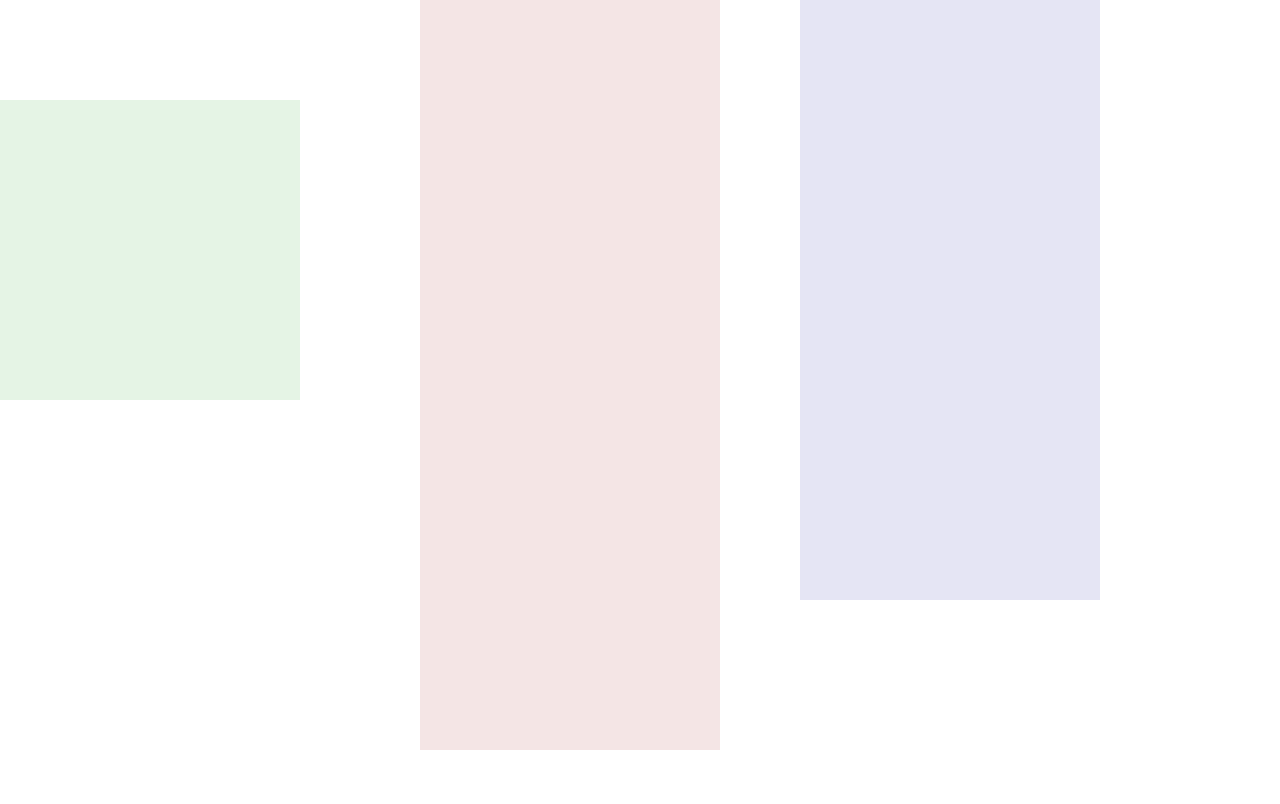
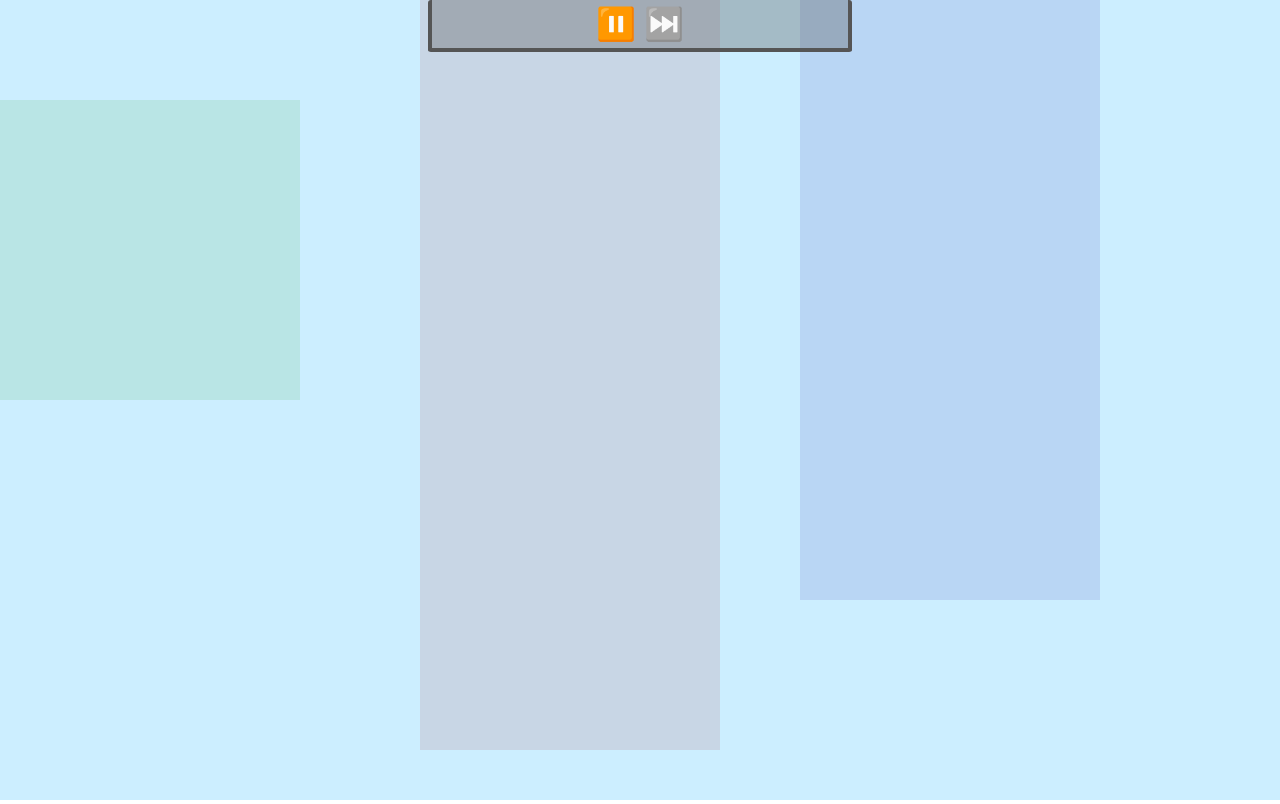
Before and after one commit to BalaM314/physics-ts, a website with bundled scripts: page index.html in a window 1280 px wide. Built offline with nearby package versions, Linux system fonts and the light colour scheme.

Commit message:
barebones ui

```diff
--- a/index.html
+++ b/index.html
@@ -9,13 +9,57 @@
       width: 100vw;
       height: 100vh;
       margin: 0;
+      overflow: hidden;
+    }
+    #toolbar-container {
+      position: absolute;
+      top: 0;
+      width: 100vw;
+      display: flex;
+      justify-content: center;
+    }
+    #toolbar {
+      width: max-content;
+      min-width: 30vw;
+      border: 4px solid #555;
+      border-top: 0;
+      border-radius: 3px;
+      display: flex;
+      justify-content: center;
+      align-items: center;
+      padding: 8px 16px;
+      gap: 8px;
+      background-color: #5555;
+    }
+    #toolbar .button {
+      height: 32px;
+      line-height: 32px;
+      font-size: 32px;
+      cursor: pointer;
+    }
+    #toolbar .button:hover {
+      filter: brightness(1.1);
+    }
+    #toolbar .button:active {
+      filter: brightness(1.2);
+    }
+    #toolbar .button.disabled {
+      cursor: not-allowed;
+      pointer-events: none;
+      filter: grayscale();
     }
   </style>
   <script type="module" defer src="build/ui.js"></script>
 </head>
 <body>
   <div id="root">
-    <canvas id="canvas">
+    <canvas id="canvas"></canvas>
+    <div id="toolbar-container">
+      <div id="toolbar">
+        <span title="Pause" class="button" id="pause">⏸️</span>
+        <span title="Single step" class="button disabled" id="next-frame">⏭️</span>
+      </div>
+    </div>
   </div>
 </body>
 </html>
--- a/src/ui.ts
+++ b/src/ui.ts
@@ -3,6 +3,8 @@ import { crash, getElement } from "./util-funcs.js";
 
 
 const canvas = getElement("canvas", HTMLCanvasElement);
+const pause = getElement("pause", HTMLSpanElement);
+const nextFrame = getElement("next-frame", HTMLSpanElement);
 
 function setCanvasSize(){
   if(canvas.width != innerWidth) canvas.width = innerWidth;
@@ -12,11 +14,39 @@ function setCanvasSize(){
 const updatePhysics = setupPhysics();
 const ctx = canvas.getContext('2d') ?? crash('canvas not supported');
 
+let paused = Boolean(localStorage.getItem('physics-paused'));
+pause.addEventListener("click", () => {
+  paused = !paused;
+  Time.reset();
+  pause.innerText = paused ? '▶️' : '⏸️';
+  pause.title = paused ? 'Resume' : 'Pause';
+  nextFrame.classList[paused ? 'remove' : 'add']('disabled');
+});
+nextFrame.addEventListener("click", () => {
+  if(!paused) return;
+  ctx.fillStyle = `#cceeFF`;
+  ctx.fillRect(0, 0, innerWidth, innerHeight);
+  Time.reset();
+  updatePhysics(ctx);
+});
+window.addEventListener("keydown", e => {
+  if(e.key === "ArrowRight"){
+    nextFrame.click();
+    e.preventDefault();
+  }
+  if(e.key === " "){
+    pause.click();
+    e.preventDefault();
+  }
+});
 
 (function loop(){
   setCanvasSize();
-  ctx.clearRect(0, 0, innerWidth, innerHeight);
   Time.update();
-  updatePhysics(ctx);
+  if(!paused){
+    ctx.fillStyle = `#cceeFF`;
+    ctx.fillRect(0, 0, innerWidth, innerHeight);
+    updatePhysics(ctx);
+  }
   requestAnimationFrame(loop);
 })();
```
Also changed, not shown: build/ui.js.
